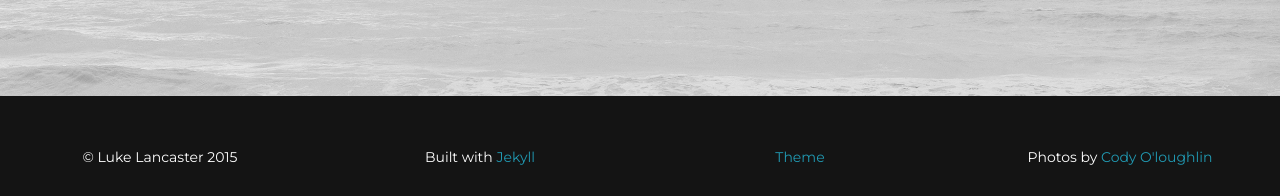
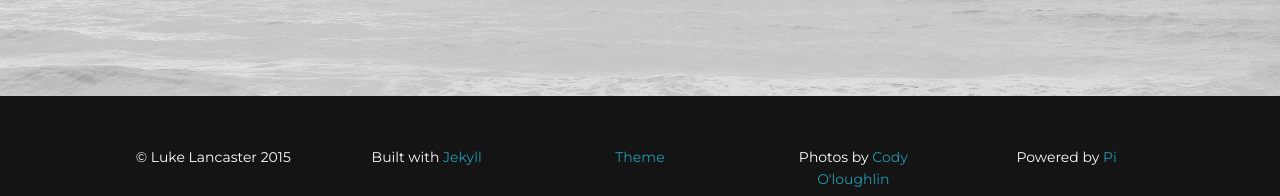
Before and after one commit to luketlancaster/pi-public, a plain HTML site: page index.html in a window 1280 px wide. Shown: the part 3116-3312 px from the top of the page. Drawn offline with Linux system fonts and the light colour scheme; some packages are replaced by stand-ins of ours.

Commit message:
add footer and fix linkedin link

```diff
--- a/index.html
+++ b/index.html
@@ -161,17 +161,21 @@
 
         <!-- Footer -->
     <footer>
-      <div class="container text-center col-md-3">
+      <div class="container col-md-1"></div>
+      <div class="container text-center col-md-2">
         <p>&copy; Luke Lancaster 2015</p>
       </div>
-      <div class="container text-center col-md-3">
+      <div class="container text-center col-md-2">
         <p>Built with <a href="http://jekyllrb.com/">Jekyll</a><p>
       </div>
-       <div class="container text-center col-md-3">
+       <div class="container text-center col-md-2">
         <p><a href="http://jeromelachaud.github.io/grayscale-theme/">Theme</a></p>
       </div>
-      <div class="container text-center col-md-3">
+      <div class="container text-center col-md-2">
         <p>Photos by <a href="http://www.codyoloughlin.com">Cody O'loughlin</a></p>
+      </div>
+      <div class="container text-center col-md-2">
+        <p>Powered by <a href="http://www.raspberrypi.org">Pi</a></p>
       </div>
 
     </footer>
```
